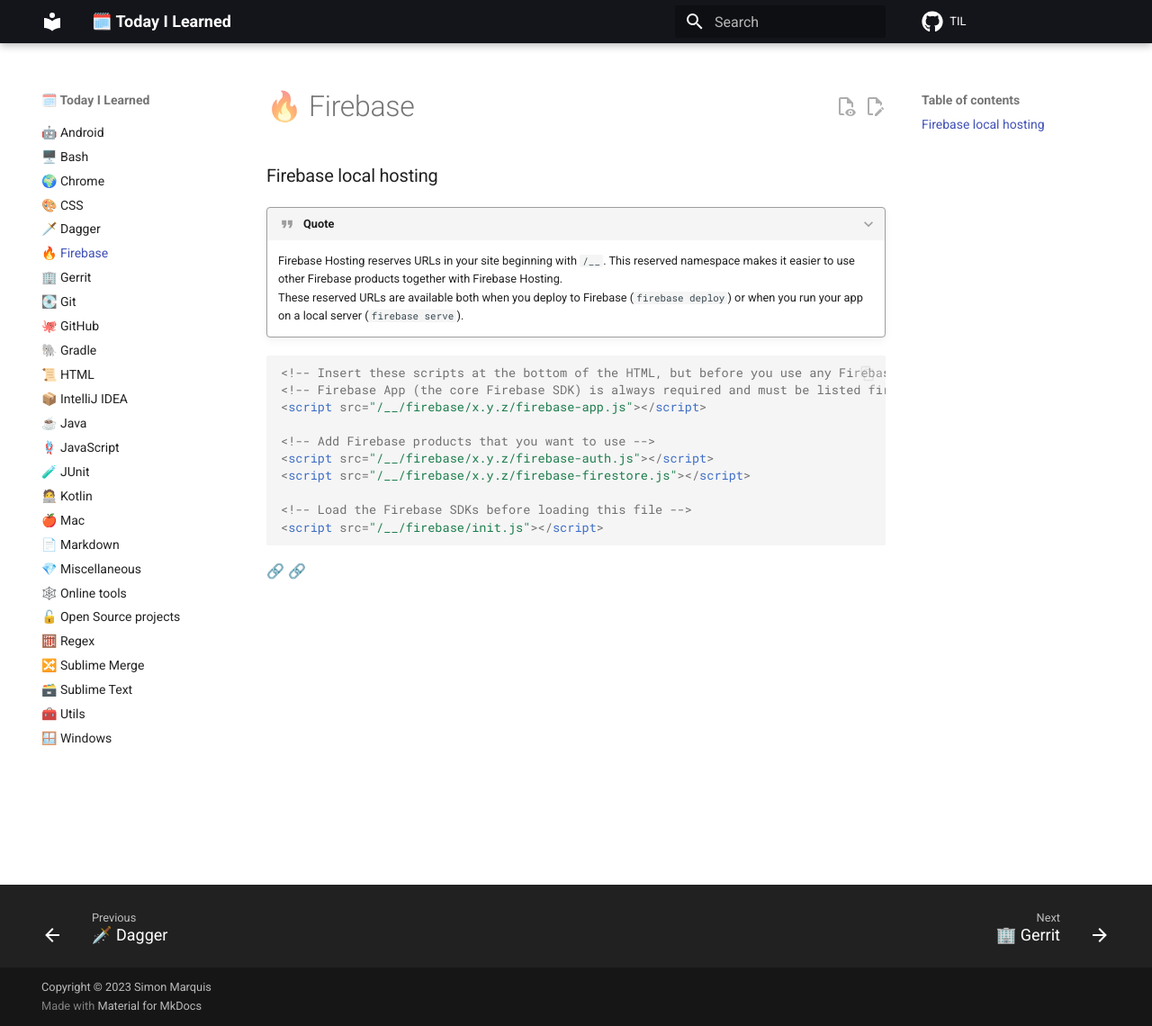
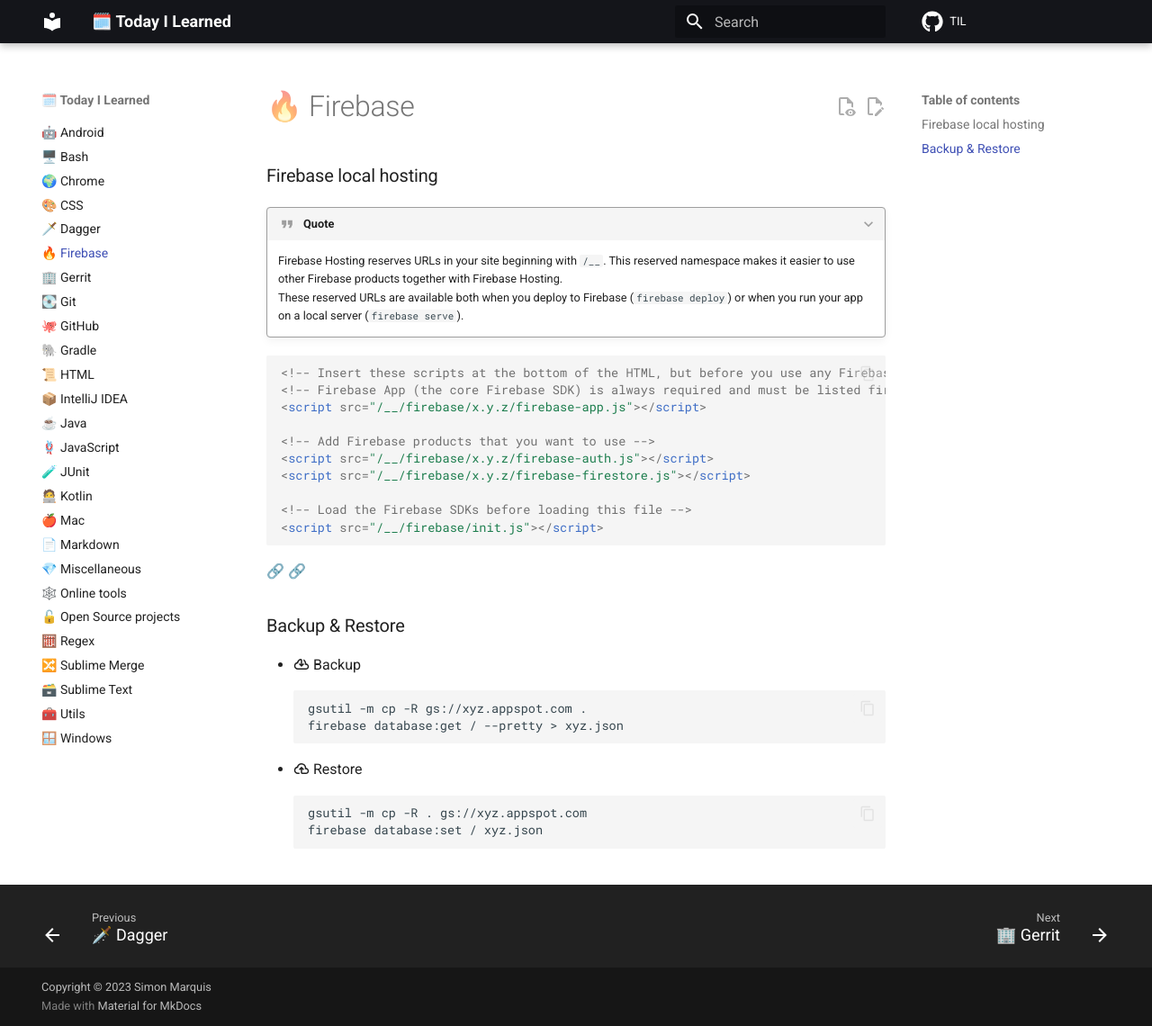
Before and after one commit to SimonMarquis/TIL, an MkDocs documentation site: the page built from docs/firebase.md, in a window 1280 px wide and 1140 px high. Shown: the whole window at 90% size. Built offline with MkDocs 1.6.1 and Material for MkDocs 9.7.7, drawn with Linux system fonts in a browser that asks for light colours; comment, search, counter and statistics services are not loaded.

Commit message:
[Firebase] Backup & Restore

````diff
--- a/docs/firebase.md
+++ b/docs/firebase.md
@@ -22,3 +22,16 @@
 ```
 
 [🔗](https://firebase.google.com/docs/hosting/reserved-urls) [🔗](https://firebase.blog/posts/2017/04/easier-configuration-for-firebase-on-web)
+
+### Backup & Restore
+
+- :material-cloud-download-outline: Backup
+    ```bash
+    gsutil -m cp -R gs://xyz.appspot.com .
+    firebase database:get / --pretty > xyz.json
+    ```
+- :material-cloud-upload-outline: Restore
+    ```bash
+    gsutil -m cp -R . gs://xyz.appspot.com
+    firebase database:set / xyz.json
+    ```
````
